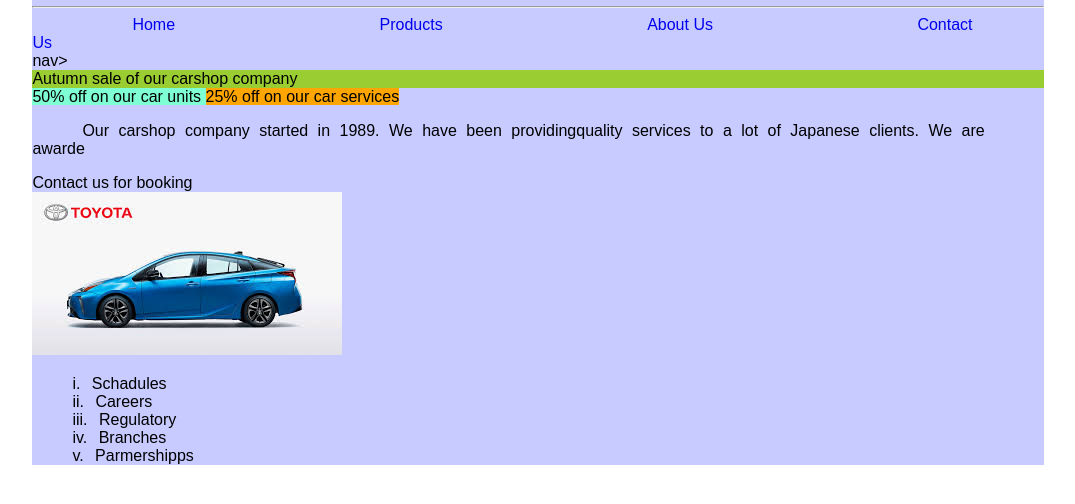
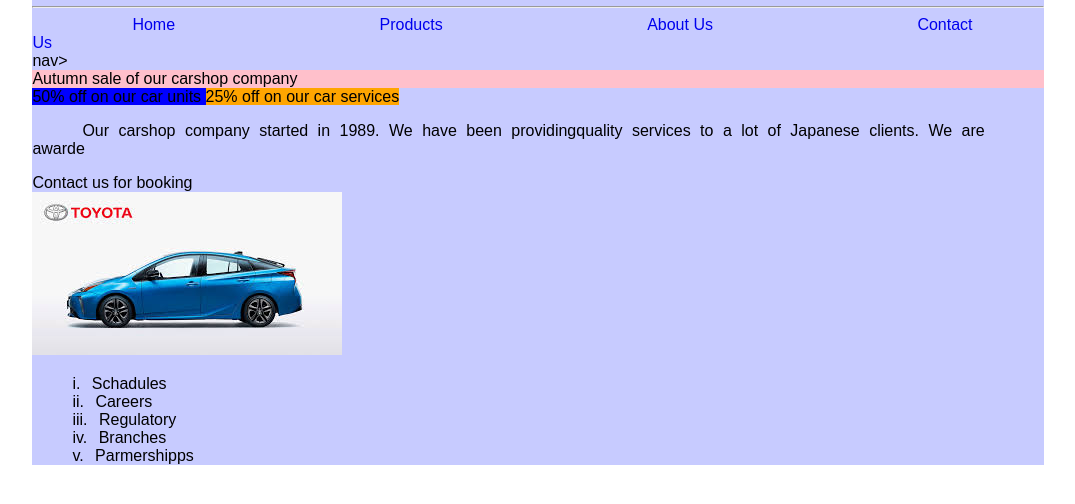
Before and after one commit to Rumiko-Yamamoto/carshop, a plain HTML site: page index.html in a window 1280 px wide. Shown: the part 202-706 px from the top of the page, without its empty margins (102-1177 px from the left). Drawn offline with Linux system fonts and the light colour scheme.

Commit message:
change color

```diff
--- a/index.html
+++ b/index.html
@@ -24,11 +24,11 @@
     </nav>nav>
 
     <br>
-    <div style="background-color : yellowgreen;">
+    <div style="background-color : pink;">
       Autumn sale of our carshop company
     </div>
 
-    <span style="background-color: aquamarine;">
+    <span style="background-color: blue;">
         50% off on our car units
     </span>
     <span style="background-color: orange;">
```
Also changed, not shown: contact_us.html (+1 -1 lines), 1 other file.
